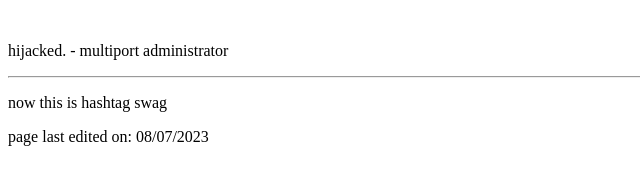
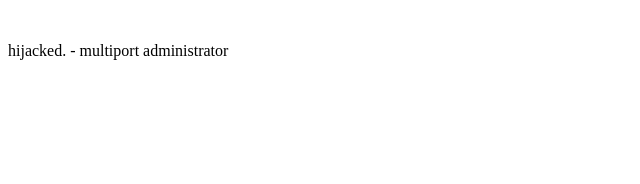
Before and after one commit to splootyb/splootybean, a plain HTML site: page this is like the big place.htm in a window 1280 px wide. Shown: the whole page, without its empty margins (0-640 px from the left). Drawn offline with Linux system fonts and the light colour scheme.

Commit message:
Update this is like the big place.htm

```diff
--- a/this is like the big place.htm
+++ b/this is like the big place.htm
@@ -10,11 +10,6 @@
 
 <p>&nbsp;</p>
 <p>hijacked. - multiport administrator</p>
-<hr>
-<p>now this is hashtag swag</p>
-<p>page last edited on:
-<!--webbot bot="Timestamp" S-Type="EDITED" S-Format="%m/%d/%Y" startspan -->08/07/2023<!--webbot bot="Timestamp" i-checksum="12618" endspan --></p>
-
 </body>
 
 </html>
```
